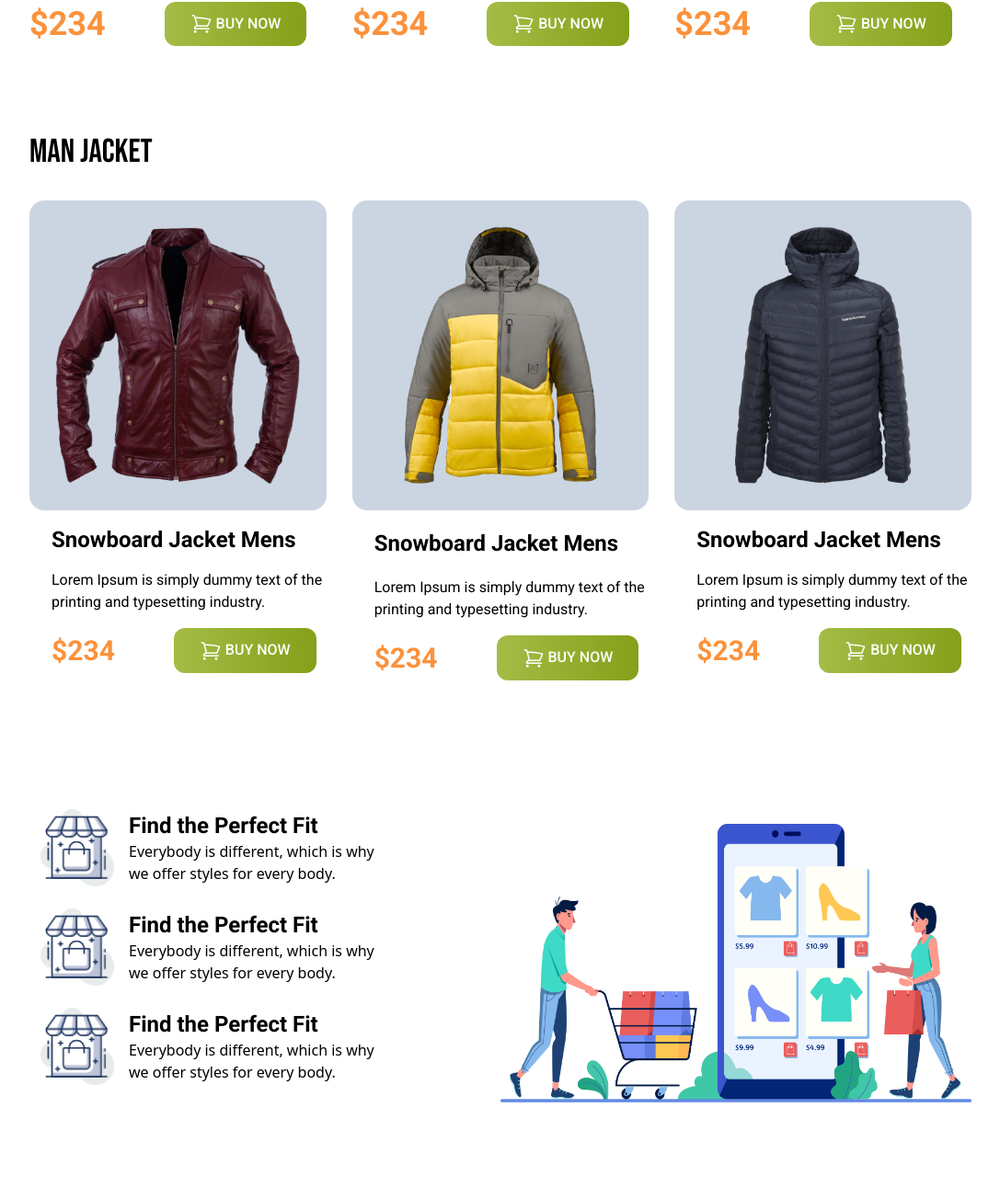
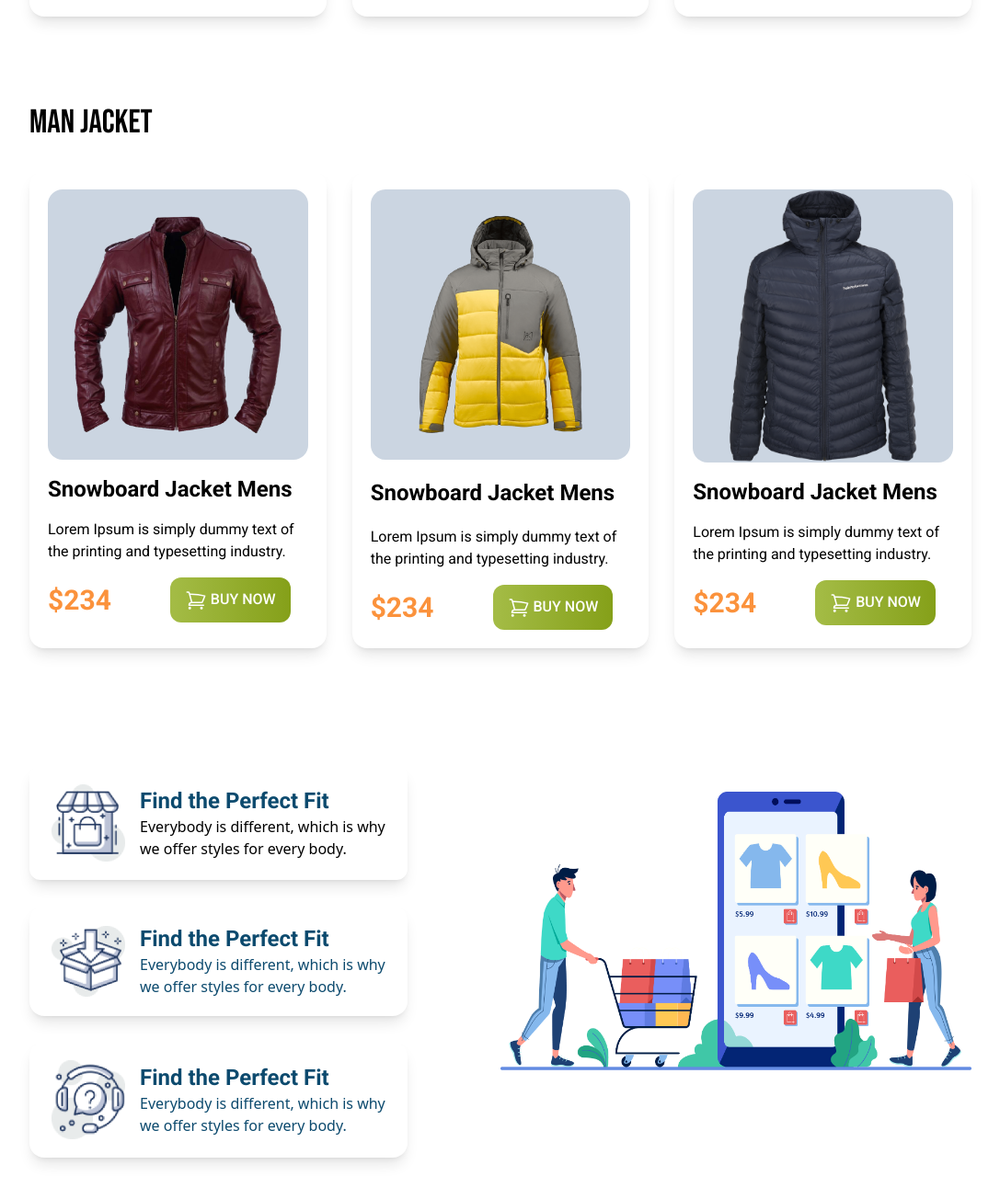
Before and after one commit to ashikurbd71/Penguin-Fashion-House, a plain HTML site: page index.html in a window 1280 px wide. Shown: the part 1240-2544 px from the top of the page at 92% size, without its empty margins (96-1183 px from the left). Before the commit the page ends 2487 px from the top, so only its background shows below. Drawn offline with nearby package versions, Linux system fonts and the light colour scheme.

Commit message:
porblem slove

```diff
--- a/index.html
+++ b/index.html
@@ -37,7 +37,7 @@
         <!-- nav section -->
 
               <nav class="max-w-5xl mx-auto ">
-<div class=" md:flex py-6 justify-between ">
+<div class=" md:flex py-3 justify-between items-center ">
               <div class="w-60 py-7">
                 <img src="icons/logo.png" alt="">
               </div>
@@ -57,7 +57,7 @@
         <div class="md:flex lg:flex justify-center items-center">
 
         <div class="">
-            <h1 class="text-4xl md:text-7xl uppercase font-Bebas ">
+            <h1 class="text-4xl md:text-7xl uppercase font-Bebas text-left ">
                 <span  class="text-yellow-400 py-4">Be the Penguins</span>
                 <br>
                 of Winter
@@ -66,7 +66,7 @@
             <p class="pt-3 pb-3  ">Lorem Ipsum is simply dummy text of the printing
                 and typesetting industry.</p>
 
-                <button class="py-3 px-7 rounded-xl bg-gradient-to-r from-[#A4BC46] to-[#85A019] uppercase text-white font-medium">
+                <button class="py-3 px-4 rounded-xl bg-gradient-to-r from-[#A4BC46] to-[#85A019] uppercase text-white font-medium">
                     <svg xmlns="http://www.w3.org/2000/svg" fill="none" viewBox="0 0 24 24" stroke-width="1.5" stroke="currentColor" class="w-6 h-6 inline">
                         <path stroke-linecap="round" stroke-linejoin="round" d="M2.25 3h1.386c.51 0 .955.343 1.087.835l.383 1.437M7.5 14.25a3 3 0 00-3 3h15.75m-12.75-3h11.218c1.121-2.3 2.1-4.684 2.924-7.138a60.114 60.114 0 00-16.536-1.84M7.5 14.25L5.106 5.272M6 20.25a.75.75 0 11-1.5 0 .75.75 0 011.5 0zm12.75 0a.75.75 0 11-1.5 0 .75.75 0 011.5 0z" />
                       </svg>
@@ -102,7 +102,7 @@
                         <div class="grid gap-7 mt-8 grid-cols-1  md:grid-cols-2 lg:grid-cols-3">
 
 
-               <div class="font-roboto space-y-3">
+               <div class="font-roboto px-5 py-5 bg-white rounded-2xl shadow-lg space-y-3">
 
                  <div class="bg-slate-300 p-5 rounded-2xl">
 
@@ -119,7 +119,7 @@
 
                         <h3 class="text-4xl font-extrabold text-orange-400">$234</h3>
 
-                        <button class="py-3 px-7 rounded-xl bg-gradient-to-r from-[#A4BC46] to-[#85A019] uppercase text-white font-medium">
+                        <button class="py-3 px-4 rounded-xl bg-gradient-to-r from-[#A4BC46] to-[#85A019] uppercase text-white font-medium">
                             <svg xmlns="http://www.w3.org/2000/svg" fill="none" viewBox="0 0 24 24" stroke-width="1.5" stroke="currentColor" class="w-6 h-6 inline">
                                 <path stroke-linecap="round" stroke-linejoin="round" d="M2.25 3h1.386c.51 0 .955.343 1.087.835l.383 1.437M7.5 14.25a3 3 0 00-3 3h15.75m-12.75-3h11.218c1.121-2.3 2.1-4.684 2.924-7.138a60.114 60.114 0 00-16.536-1.84M7.5 14.25L5.106 5.272M6 20.25a.75.75 0 11-1.5 0 .75.75 0 011.5 0zm12.75 0a.75.75 0 11-1.5 0 .75.75 0 011.5 0z" />
                               </svg>
@@ -132,7 +132,7 @@
                </div>
 
 
-               <div class="font-roboto space-y-3">
+               <div class="font-roboto px-5 py-5 bg-white rounded-2xl shadow-lg space-y-3">
 
                 <div class="bg-slate-300 p-5 rounded-2xl">
 
@@ -149,7 +149,7 @@
 
                        <h3 class="text-4xl font-extrabold text-orange-400">$234</h3>
 
-                       <button class="py-3 px-7 rounded-xl bg-gradient-to-r from-[#A4BC46] to-[#85A019] uppercase text-white font-medium">
+                       <button class="py-3 px-4 rounded-xl bg-gradient-to-r from-[#A4BC46] to-[#85A019] uppercase text-white font-medium">
                            <svg xmlns="http://www.w3.org/2000/svg" fill="none" viewBox="0 0 24 24" stroke-width="1.5" stroke="currentColor" class="w-6 h-6 inline">
                                <path stroke-linecap="round" stroke-linejoin="round" d="M2.25 3h1.386c.51 0 .955.343 1.087.835l.383 1.437M7.5 14.25a3 3 0 00-3 3h15.75m-12.75-3h11.218c1.121-2.3 2.1-4.684 2.924-7.138a60.114 60.114 0 00-16.536-1.84M7.5 14.25L5.106 5.272M6 20.25a.75.75 0 11-1.5 0 .75.75 0 011.5 0zm12.75 0a.75.75 0 11-1.5 0 .75.75 0 011.5 0z" />
                              </svg>
@@ -163,7 +163,7 @@
 
 
 
-              <div class="font-roboto space-y-3">
+              <div class="font-roboto px-5 py-5 bg-white rounded-2xl shadow-lg space-y-3">
 
                 <div class="bg-slate-300 p-5 rounded-2xl">
 
@@ -180,7 +180,7 @@
 
                        <h3 class="text-4xl font-extrabold text-orange-400">$234</h3>
 
-                       <button class="py-3 px-7 rounded-xl bg-gradient-to-r from-[#A4BC46] to-[#85A019] uppercase text-white font-medium">
+                       <button class="py-3 px-4 rounded-xl bg-gradient-to-r from-[#A4BC46] to-[#85A019] uppercase text-white font-medium">
                            <svg xmlns="http://www.w3.org/2000/svg" fill="none" viewBox="0 0 24 24" stroke-width="1.5" stroke="currentColor" class="w-6 h-6 inline">
                                <path stroke-linecap="round" stroke-linejoin="round" d="M2.25 3h1.386c.51 0 .955.343 1.087.835l.383 1.437M7.5 14.25a3 3 0 00-3 3h15.75m-12.75-3h11.218c1.121-2.3 2.1-4.684 2.924-7.138a60.114 60.114 0 00-16.536-1.84M7.5 14.25L5.106 5.272M6 20.25a.75.75 0 11-1.5 0 .75.75 0 011.5 0zm12.75 0a.75.75 0 11-1.5 0 .75.75 0 011.5 0z" />
                              </svg>
@@ -204,7 +204,7 @@
 
              <div class=" my-8 grid  gap-7 grid-cols-1 md:grid-cols-2 lg:grid-cols-3 ">
 
-                <div class="font-roboto space-x-6">
+                <div class="font-roboto px-5 py-5 bg-white rounded-2xl shadow-lg">
 
 
 
@@ -223,7 +223,7 @@
 
                             <h4 class="text-orange-400 font-extrabold text-3xl">$234</h4>
 
-                            <button class="py-3 px-7 rounded-xl bg-gradient-to-r from-[#A4BC46] to-[#85A019] uppercase text-white font-medium">
+                            <button class="py-3 px-4 rounded-xl bg-gradient-to-r from-[#A4BC46] to-[#85A019] uppercase text-white font-medium">
                                 <svg xmlns="http://www.w3.org/2000/svg" fill="none" viewBox="0 0 24 24" stroke-width="1.5" stroke="currentColor" class="w-6 h-6 inline">
                                     <path stroke-linecap="round" stroke-linejoin="round" d="M2.25 3h1.386c.51 0 .955.343 1.087.835l.383 1.437M7.5 14.25a3 3 0 00-3 3h15.75m-12.75-3h11.218c1.121-2.3 2.1-4.684 2.924-7.138a60.114 60.114 0 00-16.536-1.84M7.5 14.25L5.106 5.272M6 20.25a.75.75 0 11-1.5 0 .75.75 0 011.5 0zm12.75 0a.75.75 0 11-1.5 0 .75.75 0 011.5 0z" />
                                   </svg>
@@ -240,7 +240,7 @@
                     </div>
 
 
-                    <div class="font-roboto space-x-6">
+                    <div class="font-roboto px-5 py-5 bg-white rounded-2xl shadow-lg">
 
 
 
@@ -259,7 +259,7 @@
 
                               <h4 class="text-orange-400 font-extrabold text-3xl">$234</h4>
 
-                              <button class="py-3 px-7 rounded-xl bg-gradient-to-r from-[#A4BC46] to-[#85A019] uppercase text-white font-medium">
+                              <button class="py-3 px-4 rounded-xl bg-gradient-to-r from-[#A4BC46] to-[#85A019] uppercase text-white font-medium">
                                   <svg xmlns="http://www.w3.org/2000/svg" fill="none" viewBox="0 0 24 24" stroke-width="1.5" stroke="currentColor" class="w-6 h-6 inline">
                                       <path stroke-linecap="round" stroke-linejoin="round" d="M2.25 3h1.386c.51 0 .955.343 1.087.835l.383 1.437M7.5 14.25a3 3 0 00-3 3h15.75m-12.75-3h11.218c1.121-2.3 2.1-4.684 2.924-7.138a60.114 60.114 0 00-16.536-1.84M7.5 14.25L5.106 5.272M6 20.25a.75.75 0 11-1.5 0 .75.75 0 011.5 0zm12.75 0a.75.75 0 11-1.5 0 .75.75 0 011.5 0z" />
                                     </svg>
@@ -276,14 +276,13 @@
                       </div>
 
 
-
-                      <div class="font-roboto space-x-6">
+                      <div class="font-roboto px-5 py-5 bg-white rounded-2xl shadow-lg">
 
 
 
 
 
-                        <div class="bg-slate-300 p-7 rounded-2xl">
+                        <div class="bg-slate-300  rounded-2xl">
                           <img src="images/jacket-6.png" alt="">
                         </div>
 
@@ -296,7 +295,7 @@
 
                               <h4 class="text-orange-400 font-extrabold text-3xl">$234</h4>
 
-                              <button class="py-3 px-7 rounded-xl bg-gradient-to-r from-[#A4BC46] to-[#85A019] uppercase text-white font-medium">
+                              <button class="py-3 px-4 rounded-xl bg-gradient-to-r from-[#A4BC46] to-[#85A019] uppercase text-white font-medium">
                                   <svg xmlns="http://www.w3.org/2000/svg" fill="none" viewBox="0 0 24 24" stroke-width="1.5" stroke="currentColor" class="w-6 h-6 inline">
                                       <path stroke-linecap="round" stroke-linejoin="round" d="M2.25 3h1.386c.51 0 .955.343 1.087.835l.383 1.437M7.5 14.25a3 3 0 00-3 3h15.75m-12.75-3h11.218c1.121-2.3 2.1-4.684 2.924-7.138a60.114 60.114 0 00-16.536-1.84M7.5 14.25L5.106 5.272M6 20.25a.75.75 0 11-1.5 0 .75.75 0 011.5 0zm12.75 0a.75.75 0 11-1.5 0 .75.75 0 011.5 0z" />
                                     </svg>
@@ -326,11 +325,26 @@
 
                    <div class=" md:flex justify-between">
 
-                    <div>
+                    <div class="space-y-7">
 
-                  <div class="flex items-center gap-4 w-full   p-3 ">
+                  <div class="flex items-center gap-4 w-full   px-6 py-5  bg-white shadow-lg rounded-xl  ">
 
                     <img class="w-20" src="icons/house.png" alt="">
+
+                    <div>
+                        <h3 class="font-roboto text-2xl font-bold text-sky-900 ">Find the Perfect Fit</h3>
+                        <p>Everybody is different, which is why <br> we
+                            offer styles for every body.</p>
+                    </div>
+
+
+                  </div>
+
+
+
+                  <div class="flex items-center gap-4 w-full  px-6 py-5  bg-white shadow-lg rounded-2xl text-sky-900  ">
+
+                    <img class="w-20" src="icons/box.png" alt="">
 
                     <div>
                         <h3 class="font-roboto text-2xl font-bold shadow-slate-400 ">Find the Perfect Fit</h3>
@@ -343,24 +357,9 @@
 
 
 
-                  <div class="flex items-center gap-4 w-full  p-3 ">
+                  <div class="flex items-center gap-4 w-full px-6 py-5  bg-white shadow-lg rounded-2xl text-sky-900 ">
 
-                    <img class="w-20" src="icons/house.png" alt="">
-
-                    <div>
-                        <h3 class="font-roboto text-2xl font-bold shadow-slate-400 ">Find the Perfect Fit</h3>
-                        <p>Everybody is different, which is why <br> we
-                            offer styles for every body.</p>
-                    </div>
-
-
-                  </div>
-
-
-
-                  <div class="flex items-center gap-4 w-full   p-3 ">
-
-                    <img class="w-20" src="icons/house.png" alt="">
+                    <img class="w-20" src="icons/question.png" alt="">
 
                     <div>
                         <h3 class="font-roboto text-2xl font-bold shadow-slate-400 ">Find the Perfect Fit</h3>
```
